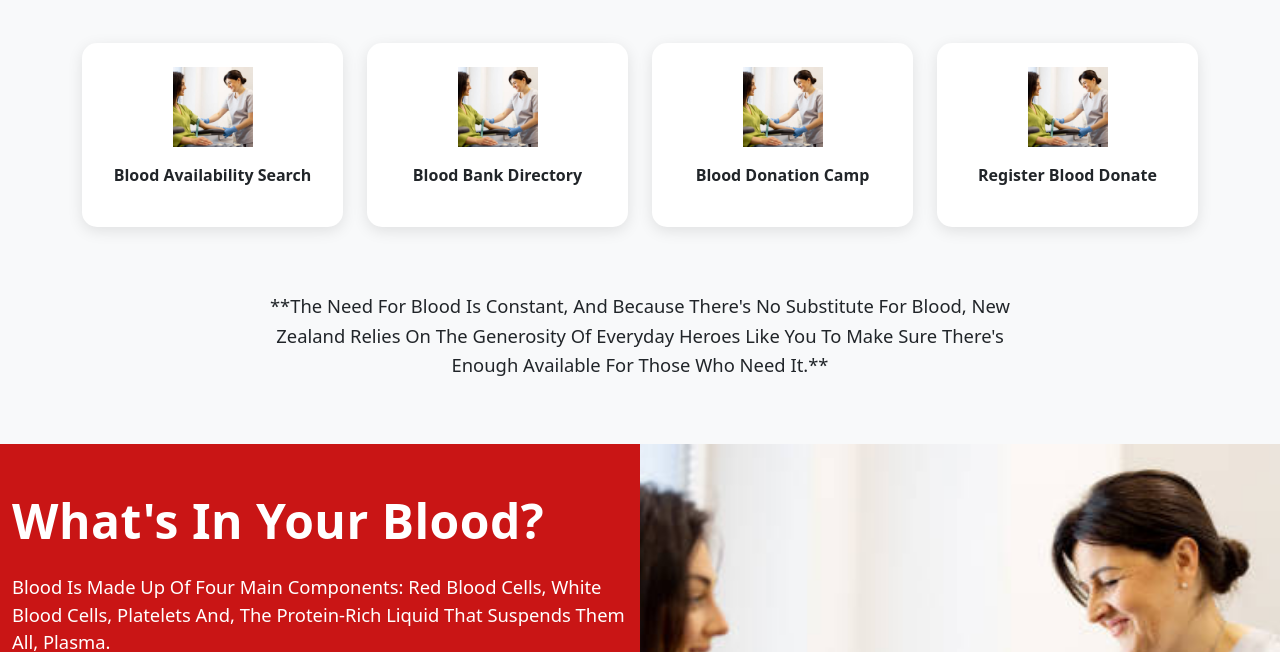
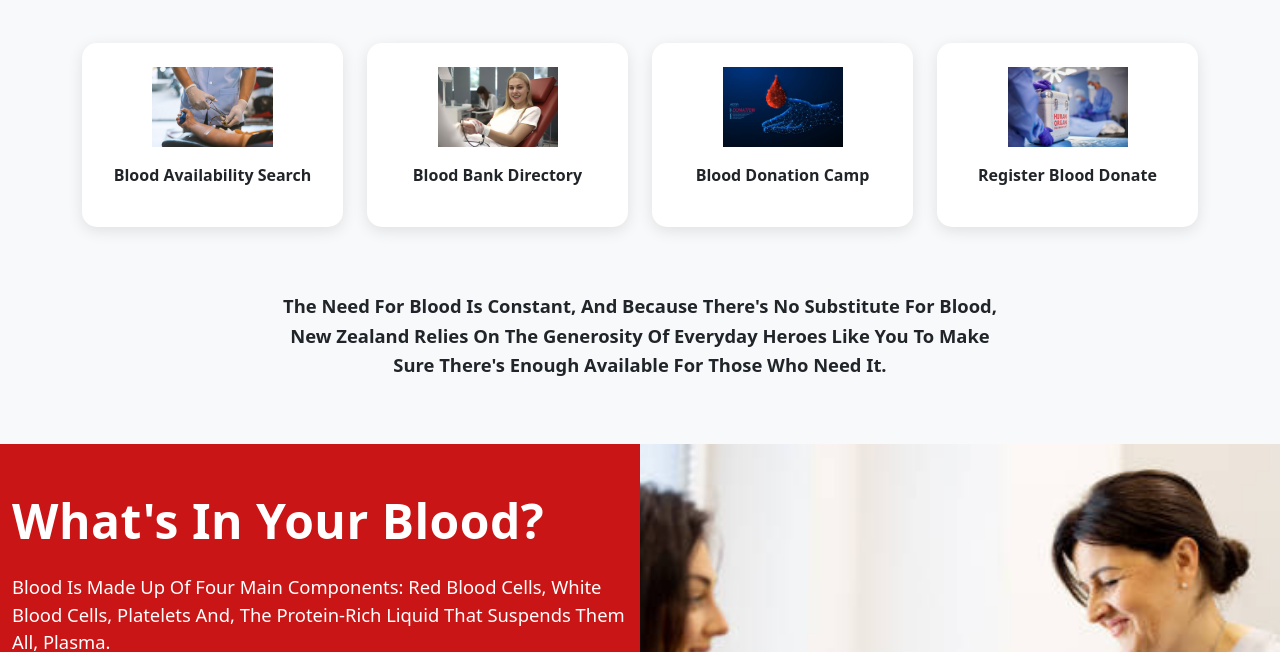
Before and after one commit to Akash-empire/blood-donation, a plain HTML site: page index.html in a window 1280 px wide. Shown: the part 448-1100 px from the top of the page. Drawn offline with nearby package versions, Linux system fonts and the light colour scheme.

Commit message:
Services

```diff
--- a/index.html
+++ b/index.html
@@ -75,7 +75,7 @@
                 <div class="col-6 col-md-3">
                     <div class="service-card p-4 mx-auto">
                         <div class="icon-placeholder mb-3">
-                            <img src="./images/bloodtest.jpg" class="img-fluid h-100 object-fit-cover" alt="Nurse taking blood from a donor">
+                            <img src="./images/bloodtest1.jpg" class="img h-100 object-fit-cover" alt="Nurse taking blood from a donor">
                         </div>
                         <p class="fw-bold text-dark">Blood Availability Search</p>
                     </div>
@@ -84,7 +84,7 @@
                 <div class="col-6 col-md-3">
                     <div class="service-card p-4 mx-auto">
                         <div class="icon-placeholder mb-3">
-                            <img src="./images/bloodtest.jpg" class="img-fluid h-100 object-fit-cover" alt="Nurse taking blood from a donor">
+                            <img src="./images/bloodtest2.jpg" class="img h-100 object-fit-cover" alt="Nurse taking blood from a donor">
                         </div>
                         <p class="fw-bold text-dark">Blood Bank Directory</p>
                     </div>
@@ -93,7 +93,7 @@
                 <div class="col-6 col-md-3">
                     <div class="service-card p-4 mx-auto">
                         <div class="icon-placeholder mb-3">
-                            <img src="./images/bloodtest.jpg" class="img-fluid h-100 object-fit-cover" alt="Nurse taking blood from a donor">
+                            <img src="./images/bloodtest3.jpg" class="img h-100 object-fit-cover" alt="Nurse taking blood from a donor">
                         </div>
                         <p class="fw-bold text-dark">Blood Donation Camp</p>
                     </div>
@@ -102,7 +102,7 @@
                 <div class="col-6 col-md-3">
                     <div class="service-card p-4 mx-auto">
                         <div class="icon-placeholder mb-3">
-                            <img src="./images/bloodtest.jpg" class="img-fluid h-100 object-fit-cover" alt="Nurse taking blood from a donor">
+                            <img src="./images/bloodtest4.jpg" class="img h-100 object-fit-cover" alt="Nurse taking blood from a donor">
                         </div>
                         <p class="fw-bold text-dark">Register Blood Donate</p>
                     </div>
@@ -111,8 +111,11 @@
             </div>
 
             <p class="col-md-8 mx-auto lead fw-normal text-dark mt-5 pt-3">
-                **The Need For Blood Is Constant, And Because There's No Substitute For Blood, New Zealand Relies On The
-                Generosity Of Everyday Heroes Like You To Make Sure There's Enough Available For Those Who Need It.**
+                <b>
+                    The Need For Blood Is Constant, And Because There's No Substitute For Blood, New Zealand Relies On The
+                Generosity Of Everyday Heroes Like You To Make Sure There's Enough Available For Those Who Need It.
+                </b>
+
             </p>
         </div>
     </section>
```
Also changed, not shown: images/bloodtest1.jpg (renamed from images/240_F_282277676_2niQsgyrtiRBzfysFtp8JolVTtLUDS06.jpg), images/bloodtest2.jpg (renamed from images/240_F_646583920_Uvvq4YxHhKO4cBYt10OlSUDWeEwOL8cG.jpg), images/bloodtest3.jpg (renamed from images/bg donation.jpg), images/bloodtest4.jpg (renamed from images/istockphoto-1439788224-612x612.jpg).
